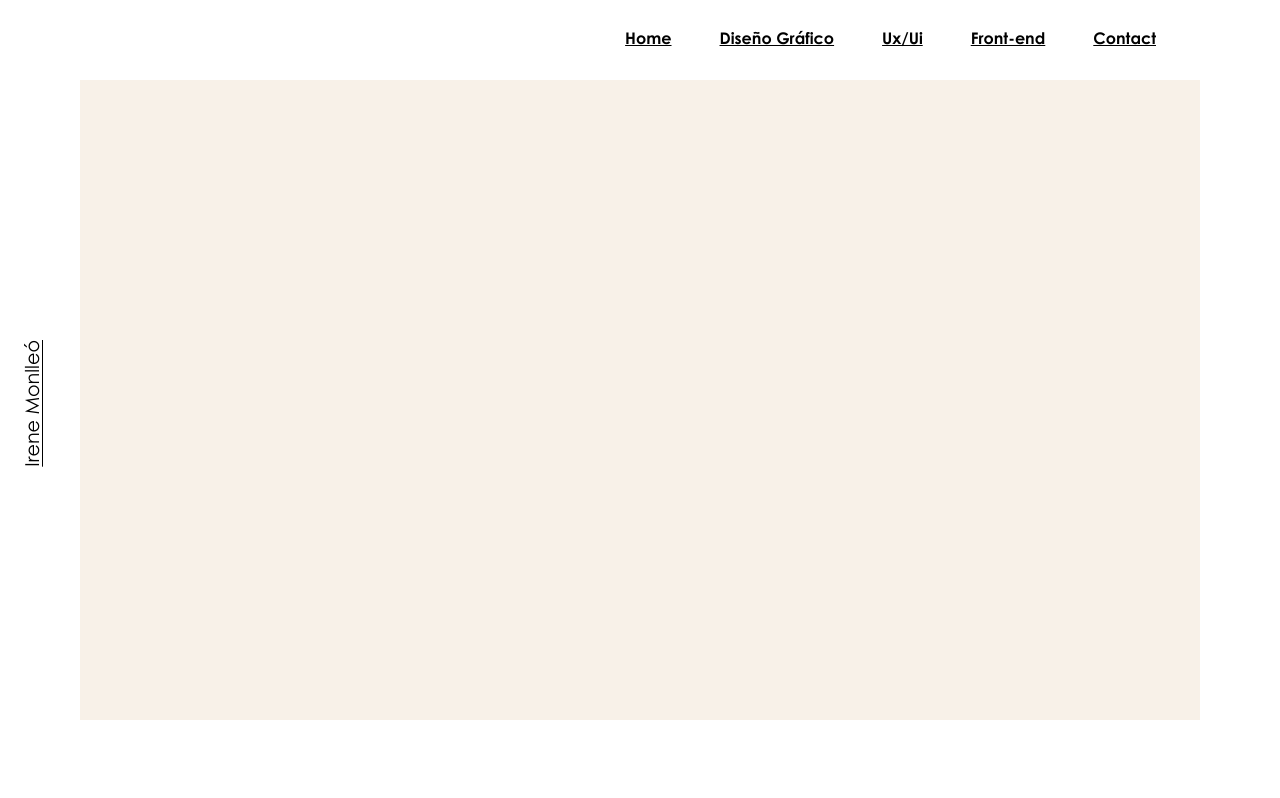
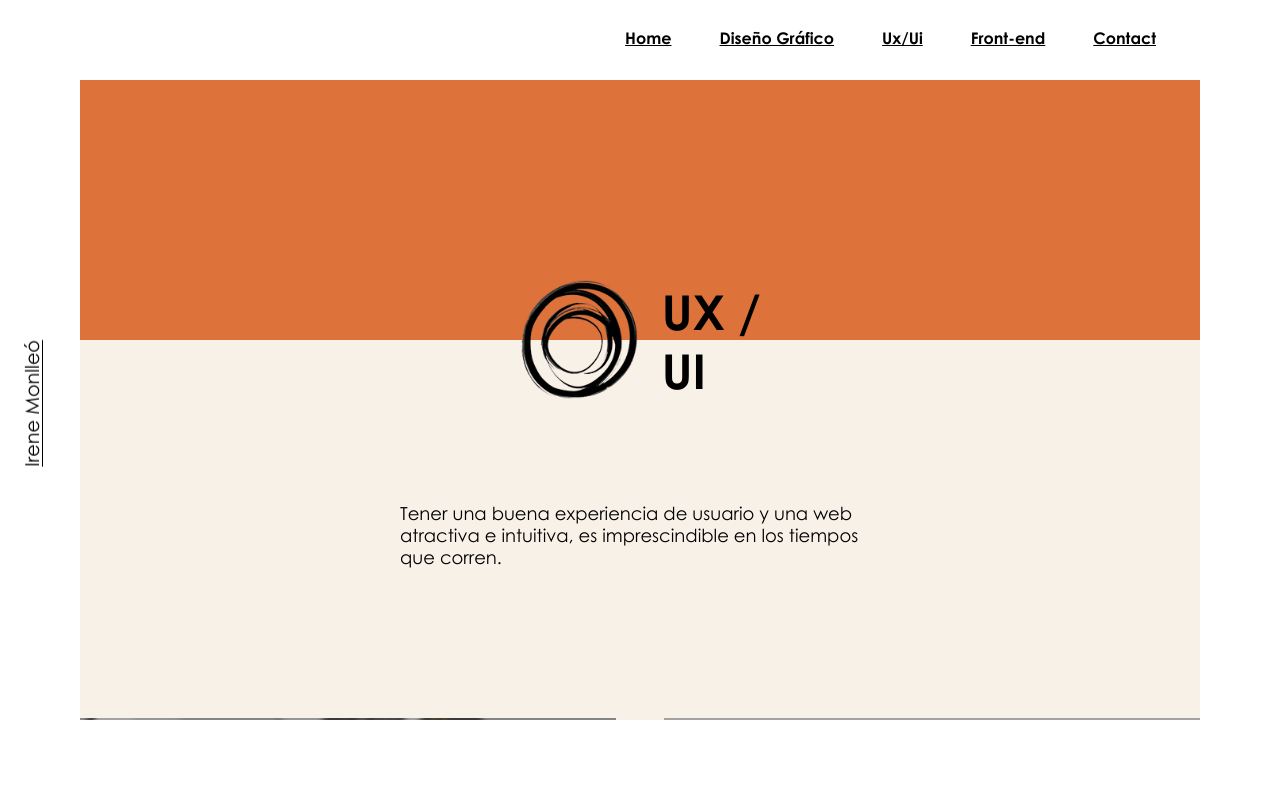
Before and after one commit to IreneMonlleo/Project-Gamma, a React (Create React App) app in the folder react-demo/: page /irenemonlleo/portfolio/ux in a window 1280 px wide. Shown: the top 798 px of the page. Built offline with nearby package versions, Linux system fonts and the light colour scheme.

Commit message:
fix rout img

```diff
--- a/react-demo/package.json
+++ b/react-demo/package.json
@@ -14,6 +14,7 @@
     "styled-components": "^5.3.5",
     "web-vitals": "^2.1.4"
   },
+  "homepage": "https://frontend.esatid3-2021.com/irenemonlleo/portfolio/",
   "scripts": {
     "start": "react-scripts start",
     "build": "react-scripts build",
--- a/react-demo/public/jsons/data.json
+++ b/react-demo/public/jsons/data.json
@@ -4,7 +4,7 @@
 
     {
         "category":"diseño-grafico",
-        "stain": "/picture/stain/ManchaGrafic.png ",
+        "stain": "./picture/stain/ManchaGrafic.png ",
         "title": "Branding",
         "secondtitle": "Monlleo ",
         "id": "branding-monlleo",
@@ -22,22 +22,22 @@
         "conclution":"Con esta marca se pretende transmitir una serie de valores tradicionales y artesanales mezclados con el diseño gráfico. Por esto se juega con diferentes técnicas en la creación de sus manchas, convirtiéndola en una marca interactiva que puede ir cambiando su aspecto, siempre siguiendo las normas de uso que se especifican en el manual de identidad. De este modo con una marca interactiva se pretende revalorizar la exclusividad de una mancha, ya que nunca habrá dos iguales. ",
         "conclution1":"Con la partición del apellido Monlleó se quiere transmitir esas raíces valencianas, ya que tanto “MON” como “LLEO” son dos palabras con significado propio en valenciano. Además, se omite el acento de la palabra, puesto que la última “O” es un elemento diferente que acentúa la identidad. Con la tipografía se contrarresta esa gestualidad y dinamismo de las manchas, proporcionándole una estabilidad y un orden.",
         "conclution2":"Se trata de una marca que integra la dualidad de la expresión manual y artesanal, con la formalidad y la seriedad del diseño gráfico.",
-        "img-main": "/picture/Monlleo/branding-Monlleo.jpg",
+        "img-main": "./picture/Monlleo/branding-Monlleo.jpg",
         "altMain": "Marca Monlleo",
-        "img-1":"/picture/Monlleo/ManualMarcaPropia.jpg",
+        "img-1":"./picture/Monlleo/ManualMarcaPropia.jpg",
         "alt1": "Manual de identidad",
-        "img-2":"/picture/Monlleo/Version-negative.jpg",
+        "img-2":"./picture/Monlleo/Version-negative.jpg",
         "alt2": "versión negativa",
-        "img-3":"/picture/Monlleo/papeleriaMonlleo.jpg",
+        "img-3":"./picture/Monlleo/papeleriaMonlleo.jpg",
         "alt3": "papeleria corporativa",
-        "img-4":"/picture/Monlleo/promocionMonlleo.jpg",
+        "img-4":"./picture/Monlleo/promocionMonlleo.jpg",
         "alt4": "elementos promocionales",
-        "logo":"/picture/logo/LogoGrafic.jpg"
+        "logo":"./picture/logo/LogoGrafic.jpg"
 
     },
     {
         "category":"diseño-grafico",
-        "stain": "/picture/stain/ManchaGrafic.png ",
+        "stain": "./picture/stain/ManchaGrafic.png ",
         "title": "Mujeres ",
         "secondtitle": "Migrantes ",
         "id": "mujeres-migrantes",
@@ -55,23 +55,23 @@
         "conclution":"Tras la gran aceptación de el diseño en la entidad, decidieron realizar unos elementos promocionales como es el Totebag o las postales, cuya entrega se realizaba a todas aquellas mujeres migrantes que asistían a su taller. También se han realizado distintas versiones de la imagen para otro tipo de eventos o folletos informativos. ",
         "conclution1":" Se trata de una imagen que nos represente a todas, sin tener en cuenta el lugar donde nacimos, la edad que tengamos, el color de nuestra piel o la situación en la que te encuentres. Representa la unión entre las mujeres, gracias a la lucha feminista y a la de tantas mujeres que se sacrifican por la causa.",
         "conclution2":"",
-        "img-main": "/picture/Mujeres/MujeresMigrantes.jpg",
+        "img-main": "./picture/Mujeres/MujeresMigrantes.jpg",
         "altMain":"Ilustracion Mujeres Migrantes",
-        "img-1":"/picture/Mujeres/Totebag.jpg",
+        "img-1":"./picture/Mujeres/Totebag.jpg",
         "alt1": "Totebag Mujeres Migrantes",
-        "img-2":"/picture/Mujeres/Postal.jpg",
+        "img-2":"./picture/Mujeres/Postal.jpg",
         "alt2": "postal Mujeres Migrantes",
-        "img-3":"/picture/Mujeres/versionLinea.jpg",
+        "img-3":"./picture/Mujeres/versionLinea.jpg",
         "alt3": "Versión 1 de la ilustración",
-        "img-4":"/picture/Mujeres/VersionAzul.jpg",
+        "img-4":"./picture/Mujeres/VersionAzul.jpg",
         "alt4": "Versión color azul",
-        "logo":"/picture/logo/LogoGrafic.jpg"
+        "logo":"./picture/logo/LogoGrafic.jpg"
     },
     {
 
 
         "category":"diseño-grafico",
-        "stain": "/picture/stain/ManchaGrafic.png ",
+        "stain": "./picture/stain/ManchaGrafic.png ",
         "title": "Branding ",
         "secondtitle": "Refer ",
         "id": "marca-refer",
@@ -83,28 +83,28 @@
         "objective1":"Crear una marca donde el ecologismo y el reciclaje estén muy presentes ",
         "objective2":"Buscar un Naiming que represente los valores y filosofía de la empresa.",
         "objective3":"Realizar una breve campaña publicitaria con carteles y folletos donde los potenciales clientes puedan conocer de la existencia de este comercio.",
-        "metodologi1":" ",
-        "metodologi2":"",
-        "metodologi3":"",
-        "conclution":" ",
-        "conclution1":" ",
-        "conclution2":"",
-        "img-main": "/picture/brandRefer/REFER.png",
+        "metodologi1":"Lorem Ipsum is simply dummy text of the printing and typesetting industry. Lorem Ipsum has been the industry's standard dummy text ever since the 1500s, when an unknown printer took a galley of type and scrambled it to make a type specimen book. It has survived not only five centuries, but also the leap into electronic typesetting, remaining essentially unchanged. ",
+        "metodologi2":" It was popularised in the 1960s with the release of Letraset sheets containing Lorem Ipsum passages, and more recently with desktop publishing software like Aldus PageMaker including versions of Lorem Ipsum.",
+        "metodologi3":" It was popularised in the 1960s with the release of Letraset sheets containing Lorem Ipsum passages, and more recently with desktop publishing software like Aldus PageMaker including versions of Lorem Ipsum.",
+        "conclution":"Lorem Ipsum is simply dummy text of the printing and typesetting industry. Lorem Ipsum has been the industry's standard dummy text ever since the 1500s, when an unknown printer took a galley of type and scrambled it to make a type specimen book. It has survived not only five centuries, but also the leap into electronic typesetting, remaining essentially unchanged. ",
+        "conclution1":"Lorem Ipsum is simply dummy text of the printing and typesetting industry. Lorem Ipsum has been the industry's standard dummy text ever since the 1500s, when an unknown printer took a galley of type and scrambled it to make a type specimen book. It has survived not only five centuries, but also the leap into electronic typesetting, remaining essentially unchanged. ",
+        "conclution2":"It was popularised in the 1960s with the release of Letraset sheets containing Lorem Ipsum passages, and more recently with desktop publishing software like Aldus PageMaker including versions of Lorem Ipsum.",
+        "img-main": "./picture/brandRefer/REFER.png",
         "altMain":"logotipo refer",
-        "img-1":"/picture/brandRefer/manual-refer.jpg",
+        "img-1":"./picture/brandRefer/manual-refer.jpg",
         "alt1": "Manual de identidad",
-        "img-2":"/picture/brandRefer/PapeleriaCorporativa.jpg",
+        "img-2":"./picture/brandRefer/PapeleriaCorporativa.jpg",
         "alt2": "Papeleria Corporativa",
-        "img-3":"/picture/brandRefer/coloresCorporativos.jpg",
+        "img-3":"./picture/brandRefer/coloresCorporativos.jpg",
         "alt3": "Versión 1 de la ilustración",
-        "img-4":"/picture/brandRefer/reticulaMarca.jpg",
+        "img-4":"./picture/brandRefer/reticulaMarca.jpg",
         "alt4": "reticula de marca",
-        "logo":"/picture/logo/LogoGrafic.jpg"
+        "logo":"./picture/logo/LogoGrafic.jpg"
 
     },
     {
         "category":"diseño-grafico",
-        "stain": "/picture/stain/ManchaGrafic.png ",
+        "stain": "./picture/stain/ManchaGrafic.png ",
         "title": "Batecs ",
         "secondtitle": "de Barri ",
         "id": "batecs-de-barri",
@@ -122,9 +122,9 @@
         "conclution":"Lorem Ipsum is simply dummy text of the printing and typesetting industry. Lorem Ipsum has been the industry's standard dummy text ever since the 1500s, when an unknown printer took a galley of type and scrambled it to make a type specimen book. It has survived not only five centuries, but also the leap into electronic typesetting, remaining essentially unchanged. ",
         "conclution1":"Lorem Ipsum is simply dummy text of the printing and typesetting industry. Lorem Ipsum has been the industry's standard dummy text ever since the 1500s, when an unknown printer took a galley of type and scrambled it to make a type specimen book. It has survived not only five centuries, but also the leap into electronic typesetting, remaining essentially unchanged. ",
         "conclution2":"It was popularised in the 1960s with the release of Letraset sheets containing Lorem Ipsum passages, and more recently with desktop publishing software like Aldus PageMaker including versions of Lorem Ipsum.",
-        "img-main": "/picture/Batecs/BatecsBarri2021.jpg",
+        "img-main": "./picture/Batecs/BatecsBarri2021.jpg",
         "altMain":"cartel Bateccs de Barri 2021",
-        "img-1":"/picture/brandRefer/manual-refer.jpg",
+        "img-1":"./picture/brandRefer/manual-refer.jpg",
         "alt1": "Manual de identidad",
         "img-2":"",
         "alt2": "postal Mujeres Migrantes",
@@ -132,12 +132,12 @@
         "alt3": "Versión 1 de la ilustración",
         "img-4":"",
         "alt4": "Versión 2",
-        "logo":"/picture/logo/LogoGrafic.jpg"
+        "logo":"./picture/logo/LogoGrafic.jpg"
 
     },
     {
         "category":"diseño-grafico",
-        "stain": "/picture/stain/ManchaGrafic.png ",
+        "stain": "./picture/stain/ManchaGrafic.png ",
         "title": "Branding ",
         "secondtitle": "Banci ",
         "id": "marca-banci",
@@ -156,7 +156,7 @@
         "conclution":"Lorem Ipsum is simply dummy text of the printing and typesetting industry. Lorem Ipsum has been the industry's standard dummy text ever since the 1500s, when an unknown printer took a galley of type and scrambled it to make a type specimen book. It has survived not only five centuries, but also the leap into electronic typesetting, remaining essentially unchanged. ",
         "conclution1":"Lorem Ipsum is simply dummy text of the printing and typesetting industry. Lorem Ipsum has been the industry's standard dummy text ever since the 1500s, when an unknown printer took a galley of type and scrambled it to make a type specimen book. It has survived not only five centuries, but also the leap into electronic typesetting, remaining essentially unchanged. ",
         "conclution2":"It was popularised in the 1960s with the release of Letraset sheets containing Lorem Ipsum passages, and more recently with desktop publishing software like Aldus PageMaker including versions of Lorem Ipsum.",
-        "img-main": "/picture/Banci/Banci.jpg",
+        "img-main": "./picture/Banci/Banci.jpg",
         "altMain":"logo banci",
         "img-1":"",
         "alt1": "Manual de identidad",
@@ -166,7 +166,7 @@
         "alt3": "Versión 1 de la ilustración",
         "img-4":"",
         "alt4": "Versión 2",
-        "logo":"/picture/logo/LogoGrafic.jpg"
+        "logo":"./picture/logo/LogoGrafic.jpg"
 
     },
 
@@ -177,7 +177,7 @@
 
     {
         "category":"ux-ui",
-        "stain":  "/picture/stain/ManchaUx.png ",
+        "stain":  "./picture/stain/ManchaUx.png ",
         "title": "Ecommercer ",
         "secondtitle": "Refer ",
         "id": "refer",
@@ -195,23 +195,23 @@
         "conclution":"Para afrontar este trabajo he hecho un gran ejercicio de introspección. Durante la maduración del proyecto he tenido que ir descartando diferentes ideas, puesto que estas no facilitaban la experiencia del usuario con la web, por lo que finalmente eliminamos toda posible distracción del usuario y dejamos simplemente lo esencial. ",
         "conclution1":"Esto se puede ver reflejado en la simplificación de los colores, la web posee un solo color de acento, el amarillo, este representa la emoción de la alegría, ya que se vincula con la luz del sol y el estado positivo.  Con el degradado se pretender romper la monotonía de los colores neutros y el amarillo, remarcando algunas partes de la web, como son las fotos y el botón de enviar mensaje. Este degradado representa mis raíces mediterráneas, por lo que empieza en el amarillo del sol y termina en el azul del mar. ",
         "conclution2":"En cuanto a la tipografía, escogí la Poppins puesto que al ser una san serif, la lectura para webs con fondos claros es óptima. Además, el ojo de las letras es muy redondeado, la cual contrasta con las líneas tan rectas que poseen muchos elementos de la web. Se trata de una Lansing page sencilla, pero con unos colores con mucha fuerza y una experiencia de usuario diseñada para consumir exactamente la información importante.",
-        "img-main": "/picture/refer/website-Refer.jpg",
+        "img-main": "./picture/refer/website-Refer.jpg",
         "altMain":"web Refer ",
         "img-1":"",
         "alt1": "Manual de identidad",
         "img-2":"",
         "alt2": "postal Mujeres Migrantes",
-        "img-3":"/picture/refer/userPersonaRefer.jpg",
+        "img-3":"./picture/refer/userPersonaRefer.jpg",
         "alt3": "user persona",
-        "img-4":"/picture/refer/siteMapRefer.jpg",
+        "img-4":"./picture/refer/siteMapRefer.jpg",
         "alt4": "site map",
 
-        "logo":"/picture/logo/LogoUx.jpg"
+        "logo":"./picture/logo/LogoUx.jpg"
 
     },
     {
         "category":"ux-ui",
-        "stain": "/picture/stain/ManchaUx.png ",
+        "stain": "./picture/stain/ManchaUx.png ",
         "title": "About",
         "secondtitle": "Me",
         "id": "about-me",
@@ -230,17 +230,17 @@
         "conclution":"Para afrontar este trabajo he hecho un gran ejercicio de introspección. Durante la maduración del proyecto he tenido que ir descartando diferentes ideas, puesto que estas no facilitaban la experiencia del usuario con la web, por lo que finalmente eliminamos toda posible distracción del usuario y dejamos simplemente lo esencial. ",
         "conclution1":"Esto se puede ver reflejado en la simplificación de los colores, la web posee un solo color de acento, el amarillo, este representa la emoción de la alegría, ya que se vincula con la luz del sol y el estado positivo.  Con el degradado se pretender romper la monotonía de los colores neutros y el amarillo, remarcando algunas partes de la web, como son las fotos y el botón de enviar mensaje. Este degradado representa mis raíces mediterráneas, por lo que empieza en el amarillo del sol y termina en el azul del mar. ",
         "conclution2":"En cuanto a la tipografía, escogí la Poppins puesto que al ser una san serif, la lectura para webs con fondos claros es óptima. Además, el ojo de las letras es muy redondeado, la cual contrasta con las líneas tan rectas que poseen muchos elementos de la web. Se trata de una Lansing page sencilla, pero con unos colores con mucha fuerza y una experiencia de usuario diseñada para consumir exactamente la información importante.",
-        "img-main": "/picture/about/aboutMe.jpg",
+        "img-main": "./picture/about/aboutMe.jpg",
         "altMain":"Ilustracion Mujeres Migrantes",
-        "img-1":"/picture/about/about2.jpg",
+        "img-1":"./picture/about/about2.jpg",
         "alt1": "prototipo desktop",
-        "img-2":"/picture/about/MBL_aboutMe.jpg",
+        "img-2":"./picture/about/MBL_aboutMe.jpg",
         "alt2": "prototipo movil",
-        "img-3":"/picture/about/user-persona.jpg",
+        "img-3":"./picture/about/user-persona.jpg",
         "alt3": "user persona",
-        "img-4":"/picture/about/wireframes.jpg",
+        "img-4":"./picture/about/wireframes.jpg",
         "alt4": "wireframes",
-        "logo":"/picture/logo/LogoUx.jpg"
+        "logo":"./picture/logo/LogoUx.jpg"
 
     },
 
@@ -257,7 +257,7 @@
         "tools": "HTML - CSS - SASS",
         "id": "about-me",
         "alt": "Proyecto about me",
-        "img-main": "/picture/about/aboutMe.jpg",
+        "img-main": "./picture/about/aboutMe.jpg",
         "github":"https://github.com/IreneMonlleo/aboutme/tree/main/AboutMe",
         "href":"https://frontend.esatid3-2021.com/irenemonlleo/proyect-alpha/"
 
@@ -269,7 +269,7 @@
         "tools": "HTML - CSS - SASS - JS",
         "id": "about-me",
         "alt": "Proyecto Refer",
-        "img-main": "/picture/refer/website-Refer.jpg",
+        "img-main": "./picture/refer/website-Refer.jpg",
         "github":"https://github.com/IreneMonlleo/Proyecto-Beta",
         "href":"https://frontend.esatid3-2021.com/irenemonlleo/proyect-beta/"
 
--- a/react-demo/src/components/Quest/Quest.jsx
+++ b/react-demo/src/components/Quest/Quest.jsx
@@ -11,8 +11,8 @@
     return (
         <section className="quest__container">
           <div className='container-text-quest'>
-            <p className="quest__text">¡¡Hola!!<br></br>
-            Me llamo  <b>Irene Monlleó</b>. ¿Cuál de mis campos profesionales encaja mejor contigo? </p>
+            <p className="quest__text">¡Hola!<br></br>
+            Me llamo <b>Irene Monlleó</b>. ¿Cuál de mis campos profesionales encaja mejor contigo? </p>
             <h3 className="quest">Pincha para descubrir mis proyectos</h3>
           </div>
           <div className="quest__buttons">
--- a/react-demo/src/index.js
+++ b/react-demo/src/index.js
@@ -8,7 +8,7 @@
 const root = ReactDOM.createRoot(document.getElementById('root'));
 root.render(
   <React.StrictMode>
-   <BrowserRouter>
+   <BrowserRouter basename='irenemonlleo/portfolio'>
       <App />
     </BrowserRouter>
   </React.StrictMode>
--- a/react-demo/src/page/Home.jsx
+++ b/react-demo/src/page/Home.jsx
@@ -27,11 +27,10 @@
     const [animation, setAnimation] = useState(true);
 
     useEffect(()=>{
-        document.addEventListener('wheel', (event) => {
+        document.addEventListener('scroll', (event) => {
             setAnimation(false);
             setTimeout(() => setEnableScroll(true), 1000);
-            // document.querySelector('html').style.cssText += 'overflow-y:scroll';
-            // document.querySelector('body').style.cssText += 'overflow-y:scroll';
+
         })
     },[])
 
@@ -59,9 +58,9 @@
                 </article>
 
                 <article className="card__container row-desktop">
-                    <img className='img__section' src="../picture/Mujeres/MujeresMigrantes.jpg" alt="proyecto de diseño"></img>
+                    <img className='img__section' src="./picture/Mujeres/MujeresMigrantes.jpg" alt="proyecto de diseño"></img>
                     <div className='card-text '>
-                        <StainTitle img="../picture/stain/ManchaGrafic.png" title="Diseño" subtitle="Gráfico"></StainTitle>
+                        <StainTitle img="./picture/stain/ManchaGrafic.png" title="Diseño" subtitle="Gráfico"></StainTitle>
                         <p className="card-description left">Proyectos de branding, manual de identidad, maquetación editorial, cartelería, folletos, etc. Descubre todos los proyectos de Diseño Grafico que he desarrollado hasta ahora.</p>
                         <ButtonsLink  to ="/grafic">Ver más</ButtonsLink>
                     </div>
@@ -71,7 +70,7 @@
 
                 <article className="card__container bg-img">
                     <div className='card-text digital-design '>
-                        <StainTitle img="../picture/stain/ManchaUx.png" title="Ux/" subtitle="Ui"></StainTitle>
+                        <StainTitle img="./picture/stain/ManchaUx.png" title="Ux/" subtitle="Ui"></StainTitle>
                         <p className="card-description left">La experiencia de usuario es un tema muy importante en el diseño web hecha un vistazo a la metodología empleada en mis proyectos</p>
                         <ButtonsLink  to ="/ux">Ver más</ButtonsLink>
                     </div>
@@ -82,7 +81,7 @@
                 <article className="card__container ">
                     <img className='img__section digital' src="../picture/about/about2.jpg" alt="proyecto about"></img>
                     <div className='card-text digital-design'>
-                        <StainTitle img="../picture/stain/ManchaFront.png" title="Front-end" subtitle="Developer"></StainTitle>
+                        <StainTitle img="./picture/stain/ManchaFront.png" title="Front-end" subtitle="Developer"></StainTitle>
                         <p className="card-description left">HTML, CSS, SASS, JS… son los diferentes lenguajes que he desarrollado en estos proyectos.</p>
                         <ButtonsLink  to ="/front">Ver más</ButtonsLink>
                     </div>
@@ -92,7 +91,7 @@
 
 
         </main>
-        <Footer img="../picture/logo/LogoHome.jpg" ></Footer>
+        <Footer img="./picture/logo/LogoHome.jpg" ></Footer>
     </section>}
     </>
 
--- a/react-demo/src/page/Ux.jsx
+++ b/react-demo/src/page/Ux.jsx
@@ -18,7 +18,7 @@
     const description="Tener una buena experiencia de usuario y una web atractiva e intuitiva, es imprescindible en los tiempos que corren."
 
     return <div className="Ux">
-        <Header title="UX / " secondtitle="UI" img="../picture/stain/ManchaUx.png" description={description}></Header>
+        <Header title="UX / " secondtitle="UI" img="./picture/stain/ManchaUx.png" description={description}></Header>
         <main className="grid-container grid-ux">
         { props.data.filter((elem) => elem.category === 'ux-ui').map((info =>
 
@@ -37,6 +37,6 @@
             ))
         }
         </main>
-        <Footer img="../picture/logo/LogoUx.jpg" name="Puedes contactar conmigo en:" ></Footer>
+        <Footer img="./picture/logo/LogoUx.jpg" name="Puedes contactar conmigo en:" ></Footer>
     </div>
   }
```
